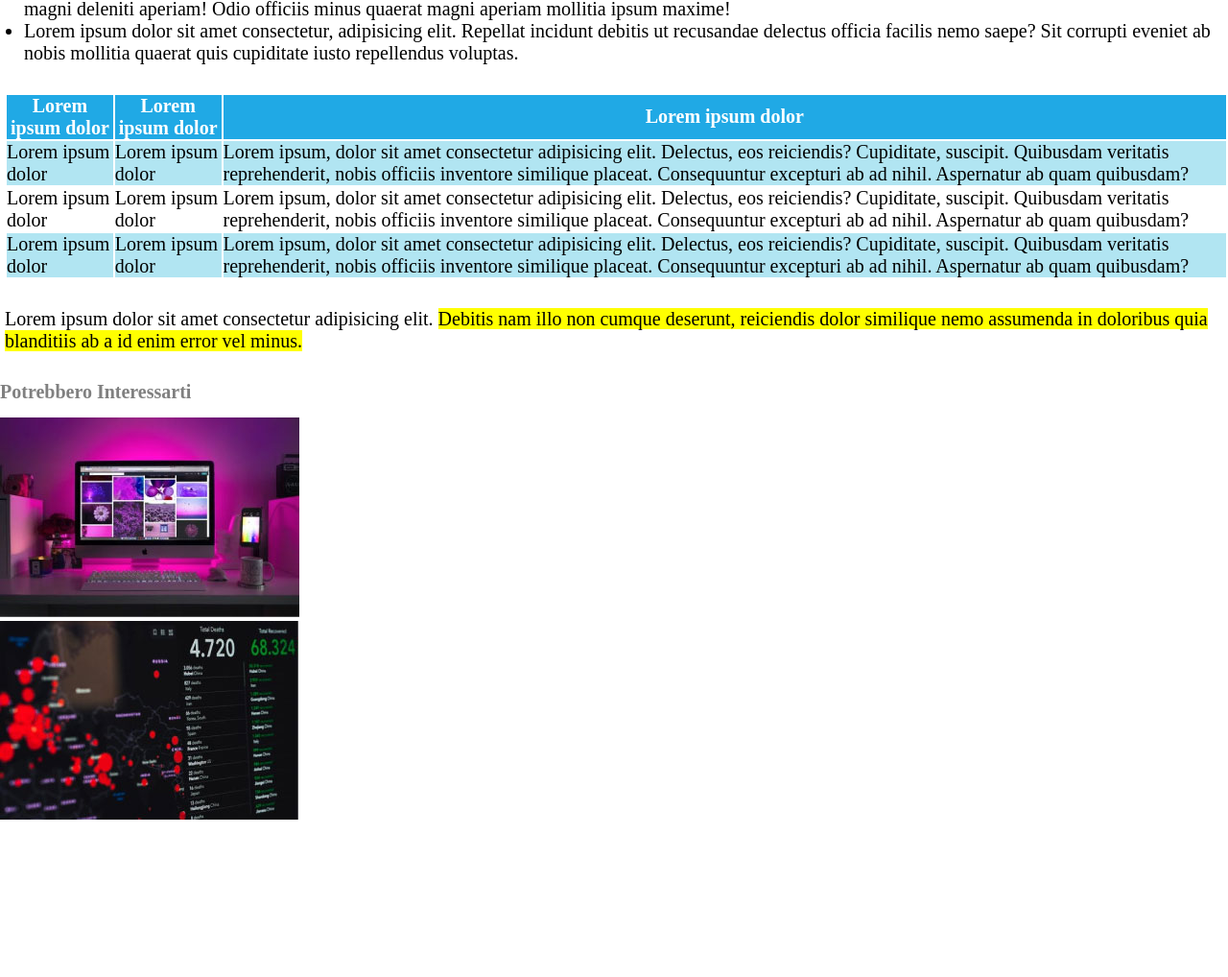
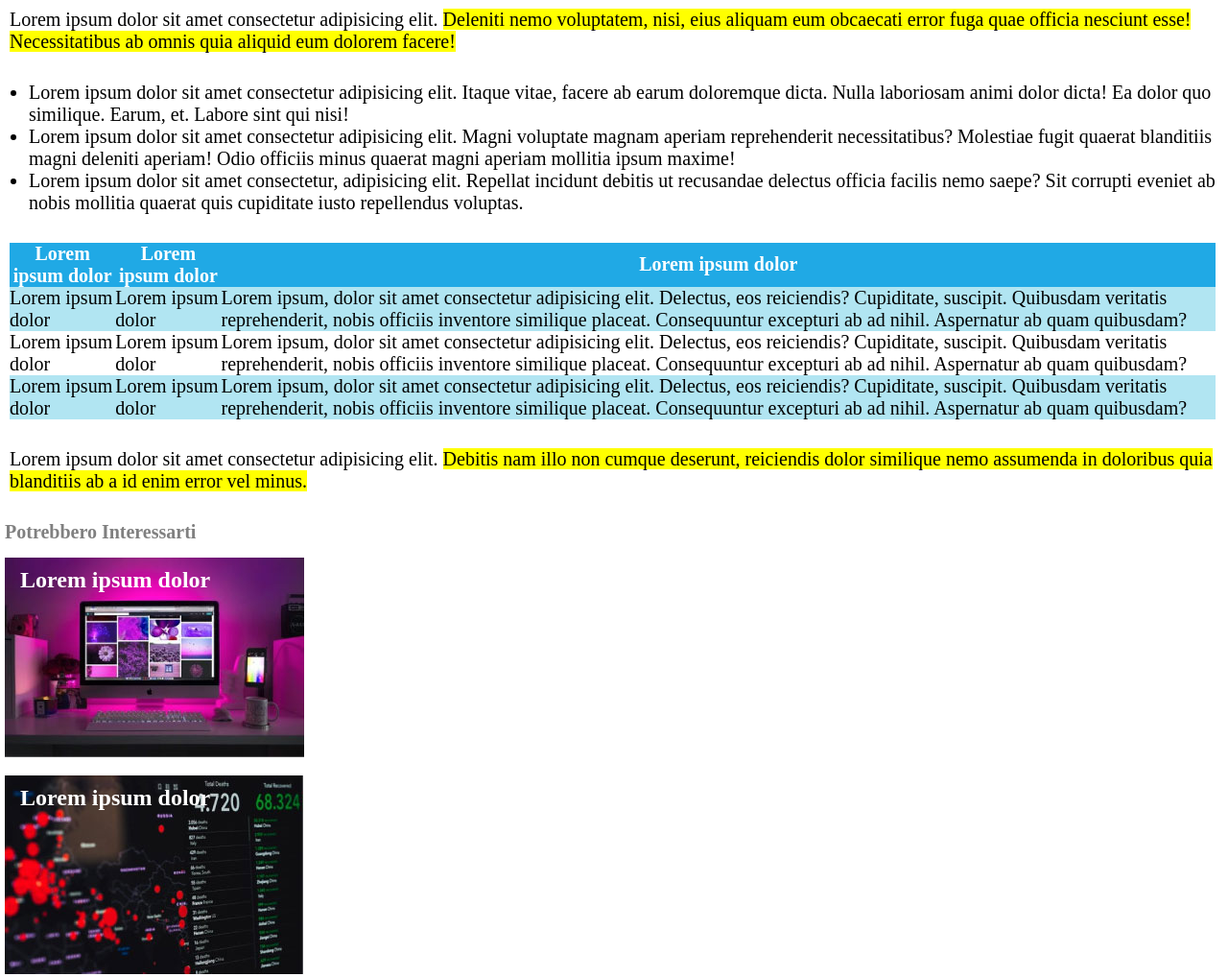
Before and after one commit to ValerioCarbone/html-css-booleaner1, a plain HTML site: page index.html in a window 1280 px wide. Shown: the part 800-1818 px from the top of the page at 96% size. Before the commit the page ends 1681 px from the top, so only its background shows below. Drawn offline with Linux system fonts and the light colour scheme.

Commit message:
Ultima modifica, manca tabella spaziature

```diff
--- a/css/style.css
+++ b/css/style.css
@@ -1,7 +1,7 @@
 /* Reset settings */
 
 * {
-    margin: 0;
+    margin-left: 0px;
     padding: 0;
     box-sizing: border-box;
 }
@@ -36,15 +36,21 @@ header{
 
 h1 {
     margin-top: 15px;
+    font-size: 36px;
 
 }
 
 main {
     margin-left: 5px;
+    margin-right: 5px;
+}
+.main__photo{
+    margin-top: 20px;
 }
 
 .main__text{
     font-size: 20px;
+    margin-left: 5px;
 }
 th {
     color: white;
@@ -53,28 +59,30 @@ th {
 
 table {
     margin-bottom: 30px;
+    border: none;
+    border-spacing: 0px;
 }
+
+.column {
+    column-width: 200px;
+}
+
 footer{
     margin-top: 30px;
+    margin-left: 5px
 }
-
 
 .container {
     position: relative;
     text-align: left;
+    color: white;
     margin-top: 15px;
-
   }
 
-.lorem{
+  .top-left {
     position: absolute;
-    margin-top: 5px;
-    margin-left: 5px;
-    color: white;
-}
-
-.container1 {
-    position: relative;
-    text-align: left;
-
+    top: 10px;
+    left: 16px;
+    font-size: 24px;
+    font-weight: 600;
   }
--- a/index.html
+++ b/index.html
@@ -8,19 +8,15 @@
 </head>
 <body>
     <header>
-       <img
-       class="header__logo"
-       src="./img/logo.svg"
-       alt="Logo The Booleaner"/>
+       <img class="header__logo" src="./img/logo.svg" alt="Logo The Booleaner">
     </header>
 
     <main>
         <h1>Internet deve essere al servizio del "bene pubblico": il manifesto di Tim Berners-Lee</h1>
-        <section class="main__photo">
-
+        <div><span style="font-weight: 500; font-size: 20px; color: #808080;">Scritto da</span> <span style="font-weight: 500; font-size: 20px; color: #20A9E5;">The Booleaner</span> <br> <span style="font-size: 15px; color: #808080;">il 10/10/2020</span></div>
+        <div class="main__photo">
             <img src="./img/tim-1.jpg" alt="Tim conferenza">
             <img src="./img/tim-2.jpg" alt="Tim a lato">
-
             <ol>
                 <li>
                     1st Photo: John S. and James L. Knight Foundation, by Scott Henrichsen
@@ -29,9 +25,9 @@
                     2nd Photo: Wikimedia, by Paul Clarke
                 </li>
             </ol>
-        </section>
+        </div>
 
-        <section class="main__text">
+        <div class="main__text">
                 <p> Lorem ipsum dolor sit amet consectetur adipisicing elit. <span style="background-color: #FFFF00;">Deleniti nemo voluptatem, nisi, eius aliquam eum obcaecati error fuga quae officia nesciunt esse! Necessitatibus ab omnis quia aliquid eum dolorem facere!</span></p>
 
                 <ul>
@@ -42,27 +38,27 @@
                 <table>
 
                     <tr>
-                        <th colspan="3">Lorem ipsum dolor</th>
-                        <th colspan="3">Lorem ipsum dolor</th>
+                        <th colspan="2">Lorem ipsum dolor</th>
+                        <th>Lorem ipsum dolor</th>
                         <th>Lorem ipsum dolor</th>
                     </tr>
 
                     <tr style="background-color: #B1E5F2;">
-                        <td colspan="3">Lorem ipsum dolor</td>
-                        <td colspan="3">Lorem ipsum dolor</td>
+                        <td colspan="2">Lorem ipsum dolor</td>
+                        <td>Lorem ipsum dolor</td>
                         <td>Lorem ipsum, dolor sit amet consectetur adipisicing elit. Delectus, eos reiciendis? Cupiditate, suscipit. Quibusdam veritatis reprehenderit, nobis officiis inventore similique placeat. Consequuntur excepturi ab ad nihil. Aspernatur ab quam quibusdam?</td>
 
                     </tr>
 
                     <tr>
-                        <td colspan="3">Lorem ipsum dolor</td>
-                        <td colspan="3">Lorem ipsum dolor</td>
+                        <td colspan="2">Lorem ipsum dolor</td>
+                        <td>Lorem ipsum dolor</td>
                         <td>Lorem ipsum, dolor sit amet consectetur adipisicing elit. Delectus, eos reiciendis? Cupiditate, suscipit. Quibusdam veritatis reprehenderit, nobis officiis inventore similique placeat. Consequuntur excepturi ab ad nihil. Aspernatur ab quam quibusdam?</td>
                     </tr>
 
                     <tr style="background-color: #B1E5F2;">
-                        <td colspan="3">Lorem ipsum dolor</td>
-                        <td colspan="3">Lorem ipsum dolor</td>
+                        <td colspan="2">Lorem ipsum dolor</td>
+                        <td>Lorem ipsum dolor</td>
                         <td>Lorem ipsum, dolor sit amet consectetur adipisicing elit. Delectus, eos reiciendis? Cupiditate, suscipit. Quibusdam veritatis reprehenderit, nobis officiis inventore similique placeat. Consequuntur excepturi ab ad nihil. Aspernatur ab quam quibusdam?</td>
                     </tr>
 
@@ -70,19 +66,20 @@
 
                 <p>Lorem ipsum dolor sit amet consectetur adipisicing elit. <span style="background-color: #FFFF00;">Debitis nam illo non cumque deserunt, reiciendis dolor similique nemo assumenda in doloribus quia blanditiis ab a id enim error vel minus.</span></p>
 
-        </section>
+            </div>
 
         </main>
 
     <footer>
         <span style="color: #808080; font-size: 20px; font-weight: 700;">Potrebbero Interessarti</span>
 
-        <div class="container"> <img src="./img/monitor.jpg" alt="Monitor">
-            <div class="lorem">Lorem ipsum dolor</div>
+        <div class="container">
+            <img src="./img/monitor.jpg" alt="Monitor">
+            <div class="top-left">Lorem ipsum dolor</div>
         </div>
-        <div class="container1">
+        <div class="container">
             <img src="./img/graph.jpg" alt="Graphic">
-            <div class="lorem">Lorem ipsum dolor</div>
+            <div class="top-left">Lorem ipsum dolor</div>
         </div>
 
     </footer>
```
Also changed, not shown: img/screen.png (added).
